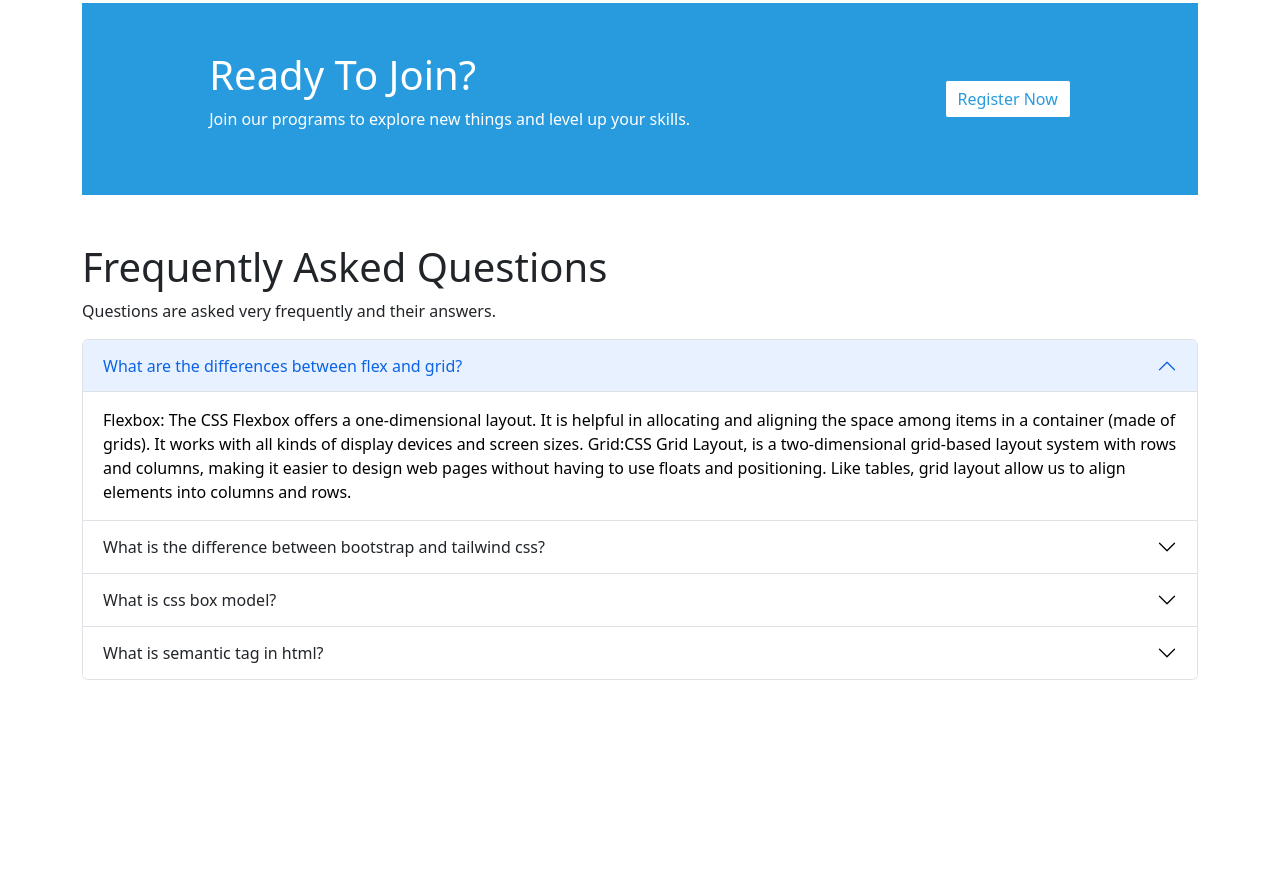
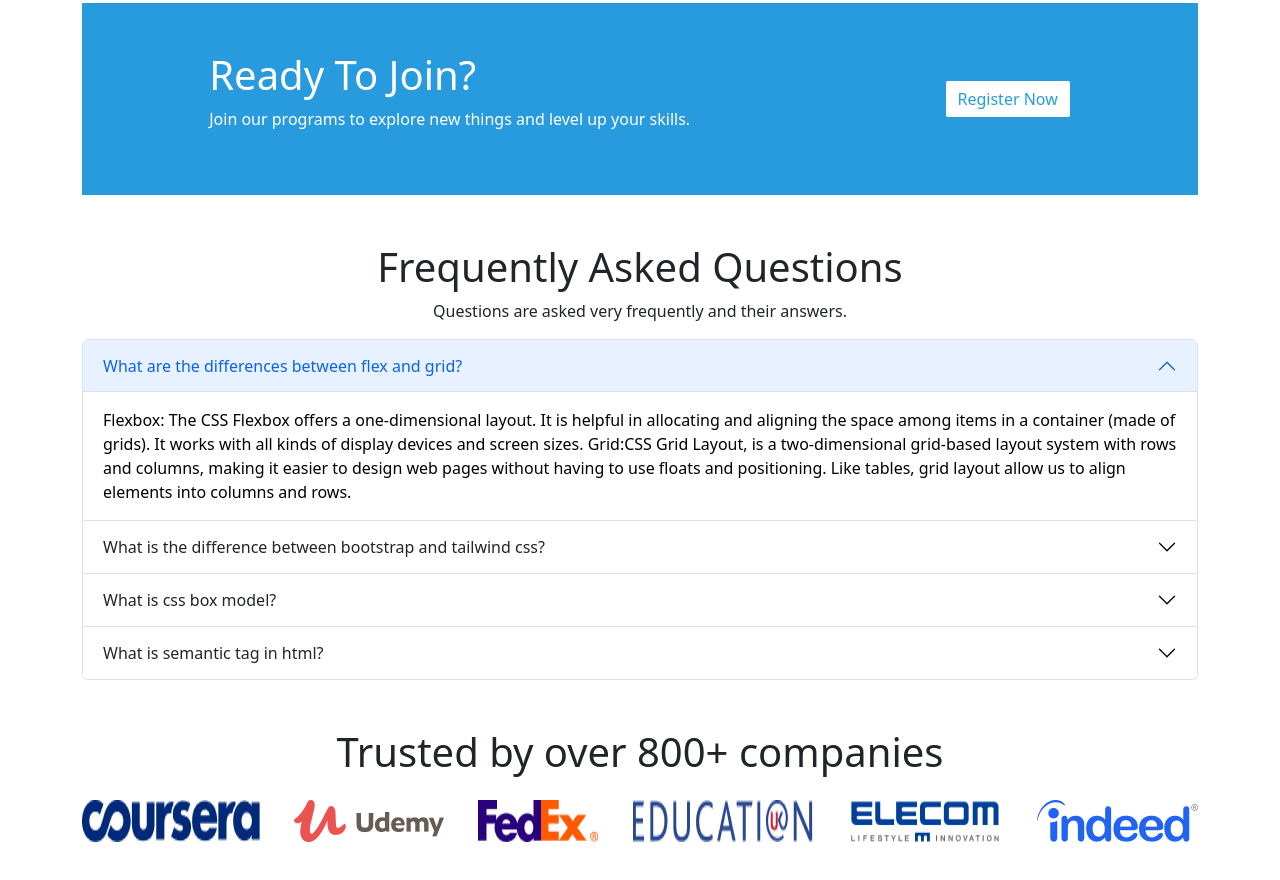
Before and after one commit to nafisnihal/x-edu, a plain HTML site: page index.html in a window 1280 px wide. Shown: the part 1491-2371 px from the top of the page. Before the commit the page ends 2171 px from the top, so only its background shows below. Drawn offline with nearby package versions, Linux system fonts and the light colour scheme.

Commit message:
trusted companies added

```diff
--- a/index.html
+++ b/index.html
@@ -11,6 +11,10 @@
       crossorigin="anonymous"
     />
     <link rel="stylesheet" href="style.css" />
+    <script
+      src="https://kit.fontawesome.com/06a836754f.js"
+      crossorigin="anonymous"
+    ></script>
   </head>
   <body>
     <header class="container mb-5">
@@ -354,9 +358,9 @@
         </div>
       </section>
       <!-- faq -->
-      <section>
-        <div>
-          <div>
+      <section class="mb-5">
+        <div class="mx-auto">
+          <div class="text-center">
             <h1>Frequently Asked Questions</h1>
             <p>Questions are asked very frequently and their answers.</p>
           </div>
@@ -485,6 +489,20 @@
           </div>
         </div>
       </section>
+      <!-- trusted companies -->
+      <section class="mb-5 d-none d-lg-block">
+        <div class="text-center mb-4">
+          <h1>Trusted by over 800+ companies</h1>
+        </div>
+        <div class="d-flex justify-content-between">
+          <img src="images/company/company-1.png" alt="" />
+          <img src="images/company/company-2.png" alt="" />
+          <img src="images/company/company-3.png" alt="" />
+          <img src="images/company/company-4.png" alt="" />
+          <img src="images/company/company-5.png" alt="" />
+          <img src="images/company/company-6.png" alt="" />
+        </div>
+      </section>
     </main>
 
     <script
```
